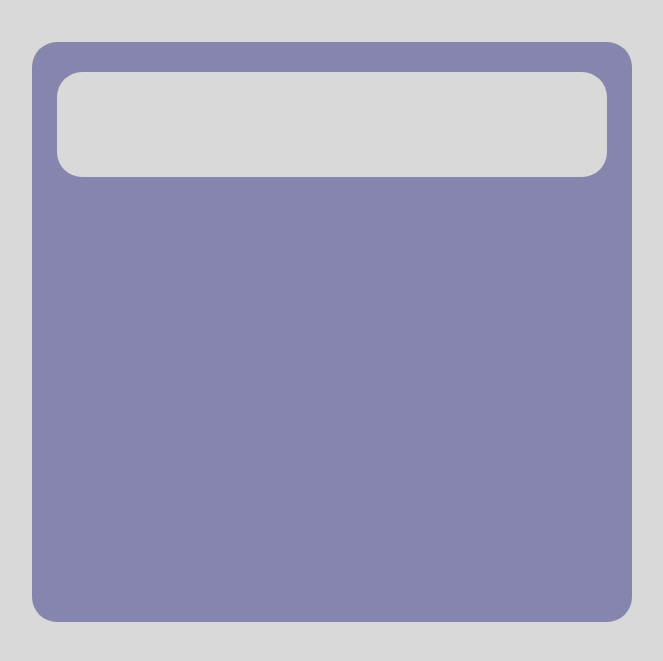
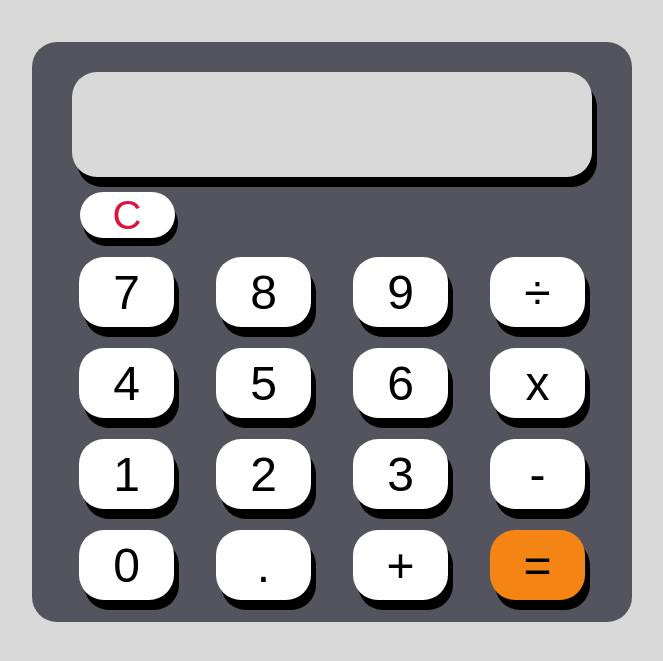
Before and after one commit to Slipatto/project-calculator, a plain HTML site: page index.html in a window 1280 px wide. Shown: the part 91-752 px from the top of the page, without its empty margins (308-971 px from the left). Drawn offline with Linux system fonts and the light colour scheme.

Commit message:
Create calc buttons, style calc body

```diff
--- a/index.html
+++ b/index.html
@@ -23,9 +23,26 @@
         <div id="calc-display">
 
         </div>
+        <div id="clear-container">
+            <button id="clear-button">C</button>
+        </div>
         <div id="keys-container">
-
-
+            <button id="keys">7</button>
+            <button id="keys">8</button>
+            <button id="keys">9</button>
+            <button id="keys">÷</button>
+            <button id="keys">4</button>
+            <button id="keys">5</button>
+            <button id="keys">6</button>
+            <button id="keys">x</button>
+            <button id="keys">1</button>
+            <button id="keys">2</button>
+            <button id="keys">3</button>
+            <button id="keys">-</button>
+            <button id="keys">0</button>
+            <button id="keys">.</button>
+            <button id="keys">+</button>
+            <button id="equals-key">=</button>
         </div>
     </div>
 
--- a/styles.css
+++ b/styles.css
@@ -24,7 +24,7 @@ body {
 }
 
 #calc-body {
-    background-color:#8585ad;
+    background-color:#54545e;
     border: 1px #ffffff;
     border-radius: 25px;
     width: 600px;
@@ -39,10 +39,66 @@ body {
     background-color:#d9d9d9;
     border: 1px #ffffff;
     border-radius: 25px;
-    width: 550px;
+    box-shadow: 5px 10px;
+    width: 520px;
     height: 75px;
     margin-left: auto;
     margin-right: auto;
     padding-top: 30px;
 
 }
+
+#clear-container {
+    width: 520px;
+    height: 50px;
+    margin-left: auto;
+    margin-right: auto;
+    padding-left: 15px;
+    padding-top: 15px;
+    padding-bottom: 15px;
+}
+
+#clear-button {
+    background-color:#ffffff;
+    border: 1px #ffffff;
+    border-radius: 25px;
+    box-shadow: 3px 8px black;
+    width: 95px;
+    height: 46px;
+    font-size: 5ch;
+    color: crimson;
+    text-align: center;
+}
+
+#keys-container {
+    display: flex;
+    flex-wrap: wrap;
+    gap: 20px;
+    row-gap: 14px;
+    justify-content: space-evenly;
+    border: 5 px #ffffff;
+    width: 550px;
+    height: 350px;
+    margin-left: auto;
+    margin-right: auto;
+}
+
+#keys {
+    background-color:#ffffff;
+    border: 1px #ffffff;
+    border-radius: 25px;
+    box-shadow: 5px 10px;
+    width: 95px;
+    height: 70px;
+    font-size: 6ch;
+}
+
+#equals-key {
+    background-color:#f48414;
+    border: 1px #ffffff;
+    border-radius: 25px;
+    box-shadow: 5px 10px;
+    width: 95px;
+    height: 70px;
+    font-size: 6ch;
+}
```
